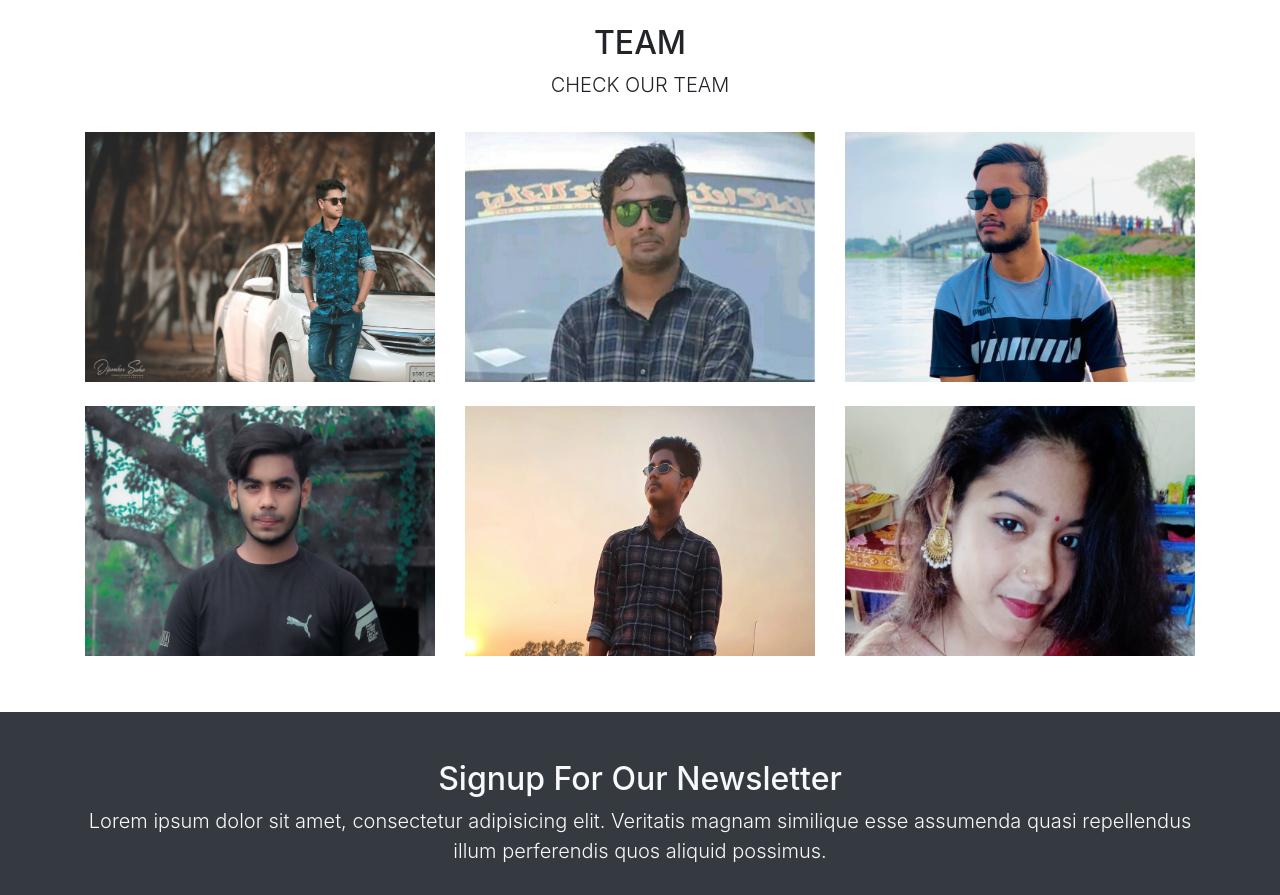
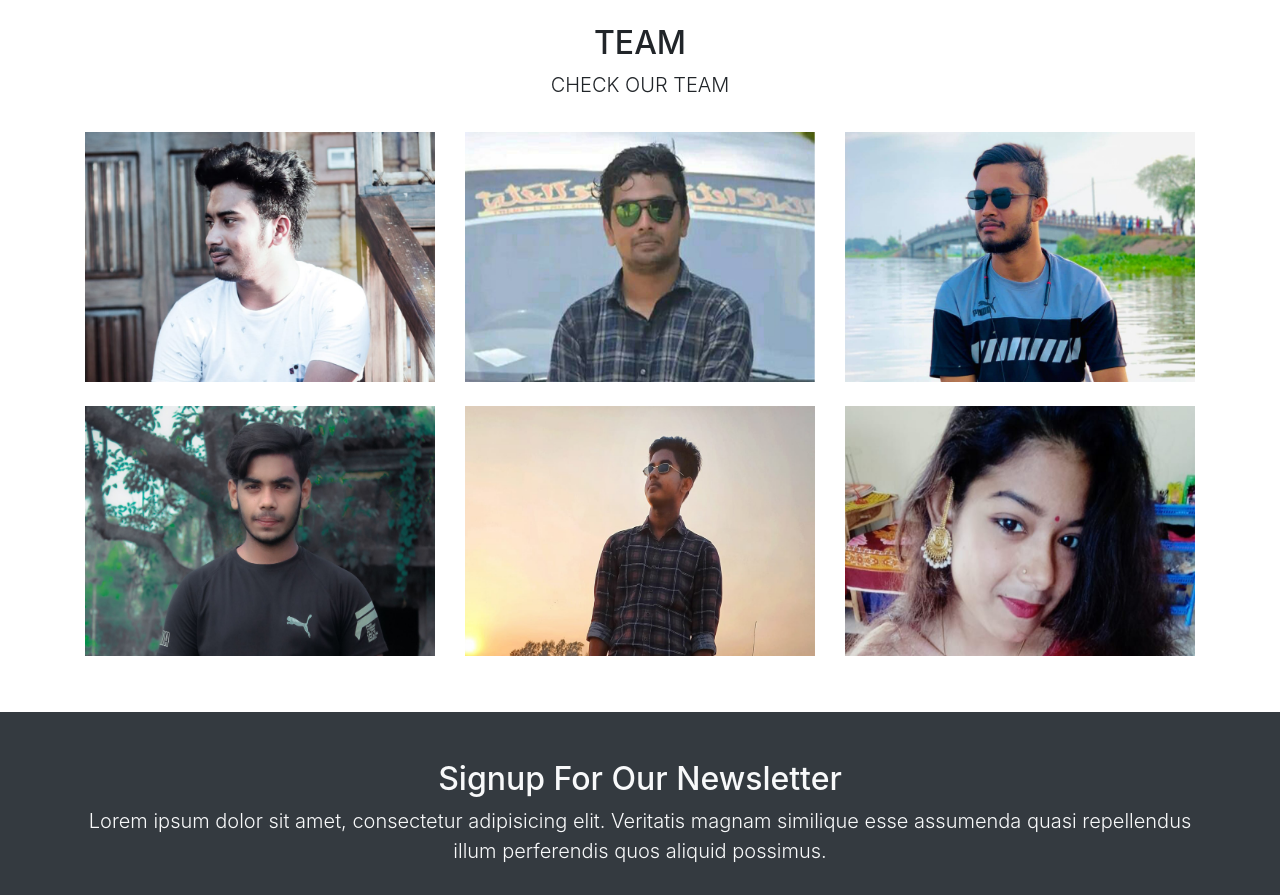
Before and after one commit to me-mrrahat/friends-collaboration, a plain HTML site: page index.html in a window 1280 px wide. Shown: the part 1780-2675 px from the top of the page. Drawn offline with Linux system fonts and the light colour scheme.

Commit message:
abir pic adaad

```diff
--- a/index.html
+++ b/index.html
@@ -179,8 +179,8 @@
         <div class="row py-0 py-sm-3">
           <div class="col-md-4">
             <div>
-              <a href="img/rahat.jpg">
-                <img src="img/rahat.jpg" class="img-fluid" style="width: 1920px" height="1220px" alt="" />
+              <a href="img/abir.jpg">
+                <img src="img/abir.jpg" class="img-fluid" style="width: 1920px" height="1220px" alt="" />
               </a>
             </div>
           </div>
```
Also changed, not shown: img/abir.jpg (added).
